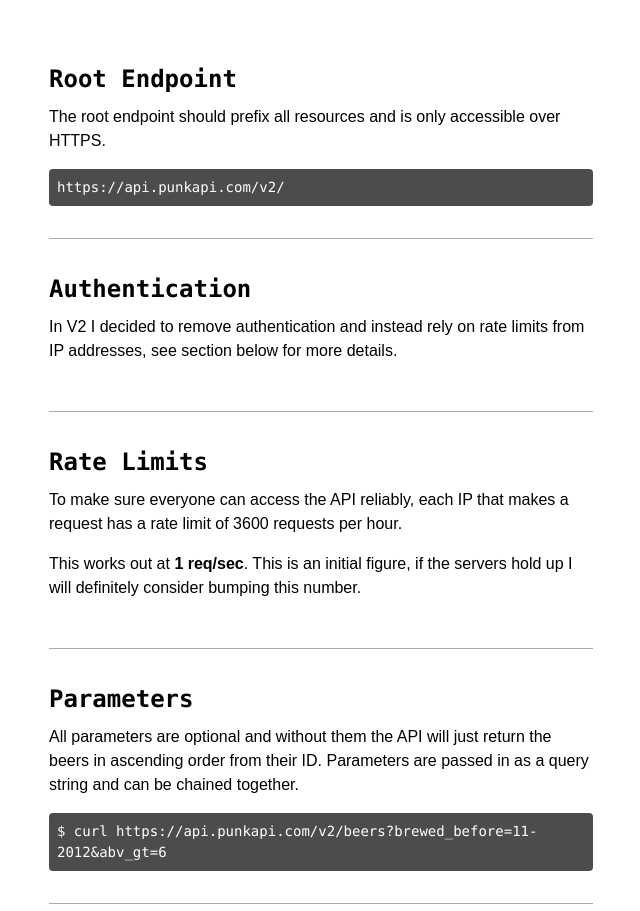
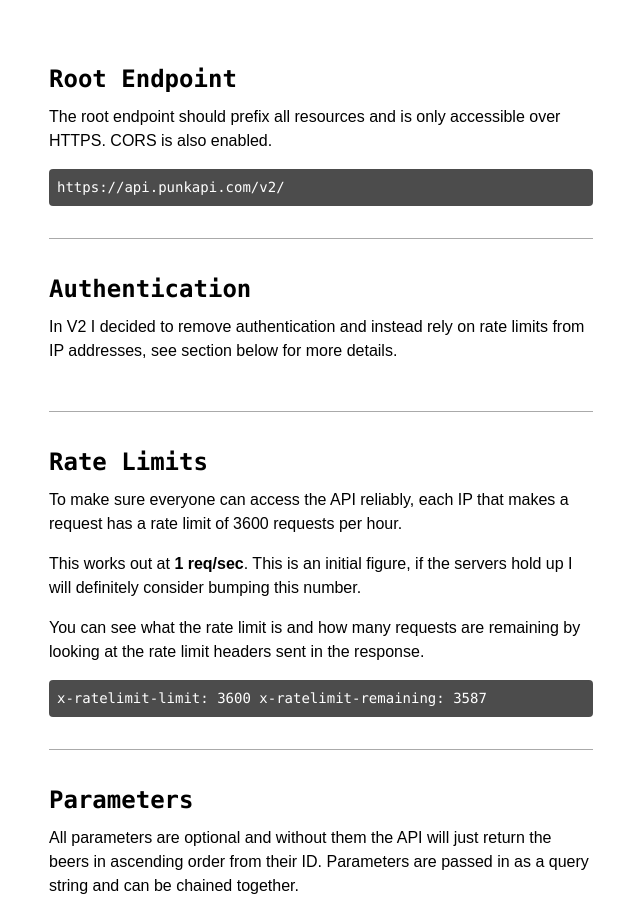
Before and after one commit to sammdec/punkapi-site, a website: page views/docsV2.html in a window 1280 px wide. Shown: the part 268-1179 px from the top of the page, without its empty margins (319-959 px from the left). Drawn offline with nearby package versions, Linux system fonts and the light colour scheme; files that its build step writes are made by us from their sources.

Commit message:
Update docs with cors and ratelimit header info

```diff
--- a/index.js
+++ b/index.js
@@ -26,5 +26,5 @@
 
 const server = app.listen(getPort, function (error) {
   if (error) throw error
-  console.info(`Listening on localhost:${server.address().port}`)
+  console.info(`Listening on http://localhost:${server.address().port}`)
 })
--- a/views/docsV2.html
+++ b/views/docsV2.html
@@ -81,7 +81,7 @@
 
   <section class="center f5 measure-wide lh-copy mb4 ph0-ns ph3 pb4 bb b--light-silver">
     <h2 class="code f3 mv2">Root Endpoint</h2>
-    <p class="mt0">The root endpoint should prefix all resources and is only accessible over HTTPS.</p>
+    <p class="mt0">The root endpoint should prefix all resources and is only accessible over HTTPS. CORS is also enabled.</p>
     <code class="code f6 db pa2 bg-black-70 white br2 ww-break ww-normal-ns">
       https://api.punkapi.com/v2/
     </code>
@@ -96,6 +96,11 @@
     <h2 class="code f3 mb2 mt0">Rate Limits</h2>
     <p class="mt0">To make sure everyone can access the API reliably, each IP that makes a request has a rate limit of 3600 requests per hour.</p>
     <p>This works out at <strong>1 req/sec</strong>. This is an initial figure, if the servers hold up I will definitely consider bumping this number.</p>
+    <p>You can see what the rate limit is and how many requests are remaining by looking at the rate limit headers sent in the response.</p>
+    <code class="code f6 pa2 db bg-black-70 white br2 ww-break ww-normal-ns">
+      x-ratelimit-limit: 3600
+      x-ratelimit-remaining: 3587
+    </code>
   </section>
 
   <section class="mw7 center f5 measure-wide lh-copy mb4 ph0-ns ph3 pb4 bb b--light-silver">
```
